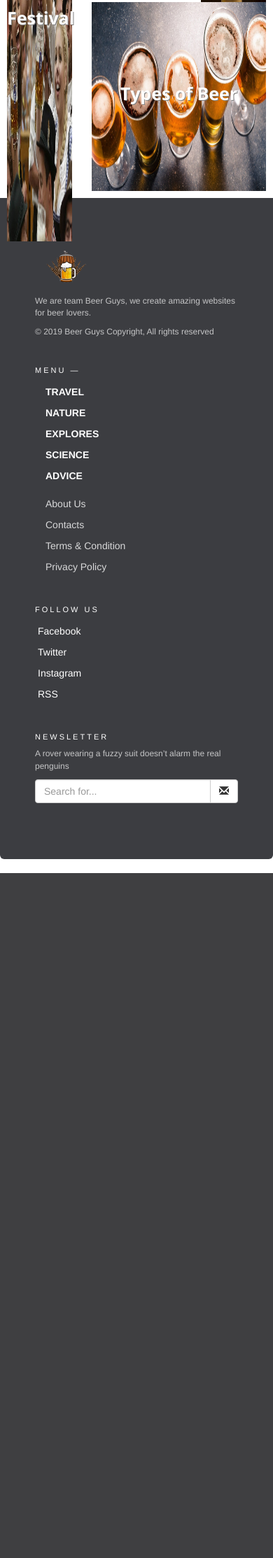
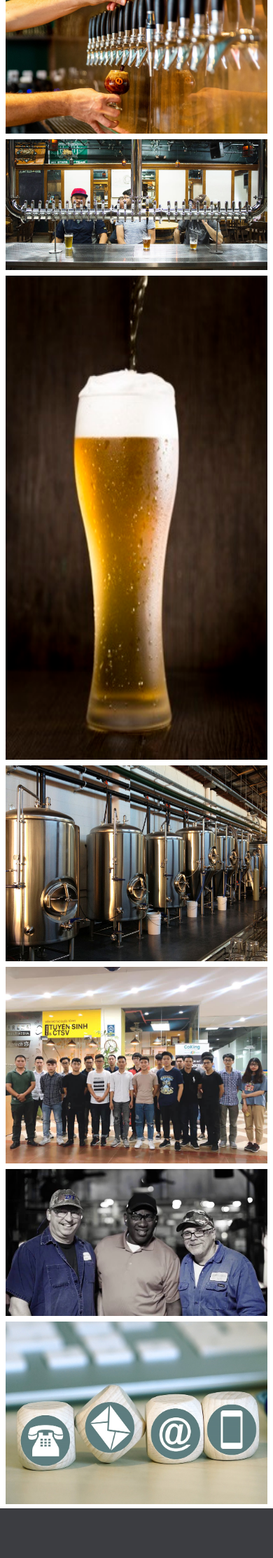
Before and after one commit to lolthoi/the-guys-colour-life-more-beautiful-and-brighter, a PHP site: page / in a window 390 px wide. Shown: the part 1503-3730 px from the top of the page at 70% size. Before the commit the page ends 2751 px from the top, so only its background shows below. Run offline with PHP 8.4, Linux system fonts and the light colour scheme; some libraries are stand-ins or nearby versions.

Commit message:
demo-lan-14 (added nutrition, type and how to brew)

```diff
--- a/css/how-to-brew.css
+++ b/css/how-to-brew.css
@@ -5,6 +5,7 @@
 }
 body{
     background-color: #ffffff;
+    overflow-x: hidden;
 }
 a{
     text-decoration: none;
--- a/css/nutrition.css
+++ b/css/nutrition.css
@@ -5,6 +5,7 @@
 }
 body{
     background-color: #ffffff;
+    overflow-x: hidden;
 }
 a{
     text-decoration: none;
--- a/css/style.css
+++ b/css/style.css
@@ -57,7 +93,72 @@ body .home {
 }
 .menu li a:hover{
     color: #cc9933;
+    text-decoration: none;
 }
+
+
+/* Responsive + collapsible menu bars */
+.menu-toggle {
+    color: #1b1e21;
+    float: right;
+    line-height: 70px;
+    font-size: 30px;
+    cursor: pointer;
+    display: none;
+}
+
+@media (max-width: 1024px) {
+    .header {
+        padding: 0 20px;
+        background: rgba(255,255,255,0.9);
+    }
+    .menu-toggle {
+        display: block;
+    }
+    .menu {
+        position: absolute;
+        width: 100%;
+        height: calc(78vh - 50px);
+        background: rgba(255,255,255,0.9);
+        top: 75px;
+        left: -100%;
+        transition: 0.5s;
+        float: left;
+    }
+    .menu.active
+    {
+        left: 0;
+    }
+    .menu ul {
+        position: absolute;
+        right: 8px;
+        height: 92vh;
+        top: 0vh;
+        display: flex;
+        flex-direction: column;
+        align-items: center;
+        width: 100%;
+    }
+    .menu ul > li {
+        padding-bottom: 15px;
+    }
+    .menu ul li ul {
+        background: none;
+    }
+    .menu ul li.active ul {
+        position: relative;
+        height: 31vh;
+        display: flex;
+        flex-direction: column;
+        align-items: center;
+        top: 3vh;
+    }
+    .menu ul li ul li {
+        width: 100%;
+    }
+}
+
+
 .home .vid {
     width: 100%;
 }
@@ -67,99 +168,144 @@ body .home {
 .slogan{
     float: left;
     width: 100%;
+    height: 200px;
     padding-right: 90px;
     padding-left: 90px;
     background-image: url("../img/script_background_40percent.jpg");
     background-size: cover;
 }
 .slogan h1{
-    font-family: 'Gloria Hallelujah', cursive;
-    font-size: 50px;
+    font-family: 'Open Sans', sans-serif;
+    font-size: 40px;
+    text-align: center;
+    padding-top: 50px;
 }
 .slogan .signature{
     font-family: 'Gloria Hallelujah', cursive;
     font-size: 25px;
     float: right;
 }
-.home .container{
-    float: left;
+
+
+/*--Content--*/
+.row1 {
+    display: -ms-flexbox; /* IE10 */
+    display: flex;
+    -ms-flex-wrap: wrap; /* IE10 */
+    flex-wrap: wrap;
+    padding: 0 4px 6px;
+}
+
+/* Create four equal columns that sits next to each other */
+.column {
+    -ms-flex: 33.33%; /* IE10 */
+    flex: 33.33%;
+    max-width: 33.33%;
+    padding: 0 4px;
+}
+
+.column img {
+    margin-top: 8px;
+    vertical-align: middle;
+    width: 100%;
+}
+#nutrition{
+    height: 692px;
+}
+#contact{
+    height: 261px;
+}
+
+/* Responsive layout - makes a two column-layout instead of four columns */
+@media screen and (max-width: 1024px) {
+    .column {
+        -ms-flex: 100%;
+        flex: 100%;
+        max-width: 100%;
+    }
+}
+
+/*--Classes for a tag of the grid system--*/
+/*--big images--*/
+.big {
     position: relative;
-    width: 100%;
-    height: 1000px;
-    margin: 35px auto;
 }
-.hover{
-    width: 100%;
-    height: 100%;
-    opacity: 0;
-    background-color: #cc9933;
-}
-.container .hover:hover {
-    opacity: 0.5;
-}
-.duc{
-    position: absolute;
-    float: left;
-    top: 0;
-    left: 0;
-    width: 69%;
-    height: 29%;
-    padding: 10px;
-}
-.son{
-    position: absolute;
-    float: right;
-    top: 0;
-    right: 0;
-    width: 29%;
-    height: 69%;
-    padding: 10px;
-}
-.tuananh{
-    position: absolute;
-    float: right;
-    bottom: 0;
-    right: 0;
-    width: 69%;
-    height: 29%;
-    padding: 10px;
-}
-.duong{
-    position: absolute;
-    float: left;
-    bottom: 0;
-    left: 0;
-    width: 29%;
-    height: 69%;
-    padding: 10px;
-}
-.viet{
-    float: left;
-    position: absolute;
-    top: 31%;
-    left: 31%;
-    width: 38%;
-    height: 38%;
-    padding: 10px;
-}
-a .text{
-    top: 55%;
-    position: relative;
-    width: 100%;
-    text-align: center;
-    font-family: 'Open Sans', sans-serif;
-    font-size: 25px;
-    font-weight: 700;
-    color: white;
-    z-index: 2;
-    text-shadow: 1px 1px gray;
-}
-.background {
-    float: left;
+.image-2 {
+    display: block;
     width: 100%;
     height: 100%;
 }
-/* footer */
+
+.overlay-2 {
+    position: absolute;
+    bottom: 0;
+    left: 0;
+    right: 0;
+    background-color: rgba(254,150,0,0.7);
+    overflow: hidden;
+    width: 0;
+    height: 100%;
+    transition: .5s ease;
+}
+
+.big:hover .overlay-2 {
+    width: 100%;
+}
+
+.text-2 {
+    color: white;
+    font-size: 30px;
+    font-family: 'Open Sans', sans-serif;
+    position: absolute;
+    top: 50%;
+    left: 50%;
+    -webkit-transform: translate(-50%, -50%);
+    -ms-transform: translate(-50%, -50%);
+    transform: translate(-50%, -50%);
+    white-space: nowrap;
+}
+
+/*--normal images--*/
+.normal {
+    position: relative;
+}
+.normal:hover .overlay {
+    height: 100%;
+}
+
+.image {
+    display: block;
+    width: 100%;
+    height: 100%;
+}
+
+.overlay {
+    position: absolute;
+    bottom: 0;
+    left: 0;
+    right: 0;
+    background-color: rgba(254,150,0,0.7);
+    overflow: hidden;
+    width: 100%;
+    height: 0;
+    transition: .5s ease;
+}
+
+.text {
+    color: white;
+    font-size: 30px;
+    font-family: 'Open Sans', sans-serif;
+    position: absolute;
+    top: 50%;
+    left: 50%;
+    -webkit-transform: translate(-50%, -50%);
+    -ms-transform: translate(-50%, -50%);
+    transform: translate(-50%, -50%);
+    text-align: center;
+}
+
+/*--footer--*/
+
 .footer-bs {
     background-color: #3c3d41;
     padding: 60px 40px;
@@ -168,7 +314,7 @@ a .text{
     border-bottom-right-radius: 6px;
     border-top-left-radius: 0px;
     border-bottom-left-radius: 6px;
-    float: left;
+    width: 100%;
 }
 .footer-bs .footer-brand, .footer-bs .footer-nav, .footer-bs .footer-social, .footer-bs .footer-ns { padding:10px 25px; }
 .footer-bs .footer-nav, .footer-bs .footer-social, .footer-bs .footer-ns { border-color: transparent; }
--- a/home.html
+++ b/home.html
@@ -2,84 +2,155 @@
 <html lang="en">
 <head>
     <meta charset="UTF-8">
+    <meta name="viewport" content="width=device-width, initial-scale=1.0">
     <title>Những chàng trai tô màu cho cuộc sống thêm đẹp và tươi xanh</title>
-    <link rel="stylesheet" type="text/css" href="css/style.css"/>
-    <link href="https://fonts.googleapis.com/css?family=Gloria+Hallelujah&display=swap" rel="stylesheet">
-    <link rel="stylesheet" type="text/css" href="vendors/bootstrap-3.3.7/css/bootstrap.min.css">
-    <link href="https://fonts.googleapis.com/css?family=Open+Sans:300,300i,400,400i,600,600i,700,700i,800,800i&display=swap&subset=vietnamese" rel="stylesheet">
+    <link rel="stylesheet" type="text/css" href="css/style.css">
+    <link rel="stylesheet" type="text/css" href="vendors/bootstrap3.4.1/css/bootstrap.min.css">
+    <link href="https://use.fontawesome.com/releases/v5.0.10/css/all.css" rel="stylesheet">
+    <link rel="stylesheet" href="https://stackpath.bootstrapcdn.com/bootstrap/3.4.1/css/bootstrap.min.css" integrity="sha384-HSMxcRTRxnN+Bdg0JdbxYKrThecOKuH5zCYotlSAcp1+c8xmyTe9GYg1l9a69psu" crossorigin="anonymous">
+    <!--<link rel="stylesheet" type="text/css" href="mdbootstrap4.1/css/bootstrap.css">-->
+    <!--<link rel="stylesheet" type="text/css" href="bootstrap4.1.3/css/bootstrap.min.css">
+    <link rel="stylesheet" href="https://stackpath.bootstrapcdn.com/bootstrap/4.1.3/css/bootstrap.min.css" integrity="sha384-MCw98/SFnGE8fJT3GXwEOngsV7Zt27NXFoaoApmYm81iuXoPkFOJwJ8ERdknLPMO" crossorigin="anonymous">
+    -->
+    <link href="https://fonts.googleapis.com/css?family=Gloria+Hallelujah&amp;display=swap" rel="stylesheet">
+    <link href="https://fonts.googleapis.com/css?family=Open+Sans:300,300i,400,400i,600,600i,700,700i,800,800i&amp;display=swap&amp;subset=vietnamese" rel="stylesheet">
 </head>
 <body>
+
 <div class="home">
+
+    <!-- navigation Menu -->
     <div class="header">
         <div class="logo">
-                <a href=""> <img src="img/logo.png"/> </a>
+            <a href=""> <img src="img/logo.png">
+                <span id="logo">Beer is good but beers are better</span>
+            </a>
         </div>
         <div class="menu">
             <ul>
-                    <li><a href=""> dương</a></li>
-                    <li><a href=""> đức</a></li>
-                    <li><a href=""> việt</a> </li>
-                    <li><a href=""> tuấn anh</a> </li>
-                    <li><a href=""> sơn</a></li>
+                <li><a  href="#"><span class="glyphicon glyphicon-search"></span></a></li>
+                <li><a  href="#careers"> careers</a></li>
+                <li><a  href="#about"> about us</a></li>
+                <li class="sub-menu"><a href="#brews"> breweries <span class="caret"></span></a>
+                    <ul style="padding-bottom: 25px;padding-top: 25px">
+                        <li><a href="#">How to brew</a></li>
+                        <li><a href="#">Brewing Factories</a></li>
+                        <li><a href="#">Craft Breweries </a></li>
+                    </ul>
+                </li>
+                <li class="sub-menu"><a href="#beers"> beers <span class="caret"></span></a>
+                    <ul style="padding-bottom: 25px;padding-top: 25px">
+                        <li><a href="https://ntmd.herokuapp.com/">History of Beer</a></li>
+                        <li><a href="http://hitokirikioku.herokuapp.com/festival.html">cultural references</a></li>
+                        <li><a href="#">Nutritional values</a></li>
+                        <li><a href="#">types of beer</a></li>
+                    </ul>
+                </li>
+                <li><a href="#contact us"> contact us</a></li>
             </ul>
         </div>
+        <div class="menu-toggle"><i class="fa fa-bars" aria-hidden="true"></i></div>
     </div>
+
+    <!-- Video -->
     <div class="vid">
-            <video src="video/Home%20-%20MillerCoors.mp4" typeof="mp4" autoplay muted loop/>
-        </div>
+        <video src="video/Home%20-%20MillerCoors.mp4" typeof="mpa4" autoplay="" muted="" loop="">
+        </video></div>
+
+    <!-- Slogan -->
     <div class="slogan">
         <h1>"Beer is proof that God loves us and wants us to be happy"</h1>
         <span class="signature">-US-</span>
     </div>
-        <div class="container">
-            <a class="duc" href="https://ntmd.herokuapp.com/" target="_blank">
-                <div class="text">
-                    Origin of beer
-                </div>
-                <div class="background">
-                    <img src="img/origin-of-beer.jpg" width="100%" height="100%">
-                </div>
-                <div class="hover">
 
-                </div>
-            </a>
-            <a class="son" href="#" target="_blank">
-                <div class="text" >Lợi ích, giá trị dinh dưỡng</div>
-                <div class="background">
-                    <img src="img/nutrition.jpg" width="100%" height="100%">
-                </div>
-                <div class="hover">
-
-                </div>
-            </a>
-            <a class="tuananh" href="#" target="_blank">
-                <div class="text"> Types of Beer</div>
-                <div class="background">
-                    <img src="img/beer-glasses-getty-LeszekCzerwonka.jpg" width="100%" height="100%">
-                </div>
-                <div class="hover">
-
-                </div>
-            </a>
-            <a class="duong" href="http://hitokirikioku.herokuapp.com/festival.html" target="_blank">
-                <div class="text">Culture and Festival</div>
-                <div class="background">
-                    <img src="img/culture.jpg" width="100%" height="100%">
-                </div>
-                <div class="hover">
-
-                </div>
-            </a>
-            <a class="viet" href="#" target="_blank">
-                <div class="text"> Brewing Process</div>
-                <div class="background">
-                    <img src="img/day%20chuyen.webp" width="100%" height="100%">
-                </div>
-                <div class="hover">
-
+    <!-- Content Grid -->
+    <div class="row1">
+        <div class="column">
+            <div class="normal">
+                <a href="#"><img src="img/origin-of-beer.jpg" class="image" style="width:100%">
+                    <div class="overlay">
+                        <div class="text">History Of Beer</div>
                     </div>
                 </a>
             </div>
+            <div class="normal">
+                <a href="#"><img src="img/day%20chuyen.webp" class="image" style="width:100%">
+                    <div class="overlay">
+                        <div class="text">Brewing Process</div>
+                    </div>
+                </a>
+            </div>
+            <div class="normal">
+                <a href="#"><img src="img/beer-glasses-getty-LeszekCzerwonka.jpg" class="image" style="width:100%">
+                    <div class="overlay">
+                        <div class="text">Types Of Beer</div>
+                    </div>
+                </a>
+            </div>
+            <div class="big">
+                <a href="#"><img src="img/culture.jpg" class="image-2"  style="width:100%; height: 100%">
+                    <div class="overlay-2">
+                        <div class="text-2">Cultural References</div>
+                    </div>
+                </a>
+            </div>
+        </div>
+        <div class="column">
+            <div class="normal">
+                <a href="#"><img src="img/cropped-B28A7823-1.jpg" class="image" style="width:100%">
+                    <div class="overlay">
+                        <div class="text">How to brew</div>
+                    </div>
+                </a>
+            </div>
+            <div class="normal">
+                <a href="#"><img src="img/4-Small-Breweries-Happy-to-Stay-Small-hero.jpg" class="image" style="width:100%">
+                    <div class="overlay">
+                        <div class="text">Craft Breweries</div>
+                    </div>
+                </a>
+            </div>
+            <div class="big" id="nutrition">
+                <a href="#"><img src="img/nutrition.jpg" class="image-2"  style="width:100%">
+                    <div class="overlay-2">
+                        <div class="text-2">Nutritional Values</div>
+                    </div>
+                </a>
+            </div>
+        </div>
+        <div class="column">
+            <div class="normal">
+                <a href="#"><img src="img/brewery.jpg" class="image" style="width:100%">
+                    <div class="overlay">
+                        <div class="text">Brewing Factories</div>
+                    </div>
+                </a>
+            </div>
+            <div class="normal">
+                <a href="#"><img src="img/73021223_1650688658400810_1059576296008318976_n.jpg" class="image" style="width:100%">
+                    <div class="overlay">
+                        <div class="text">About Us</div>
+                    </div>
+                </a>
+            </div>
+            <div class="normal">
+                <a href="#"><img src="img/maxresdefault.jpg" class="image" style="width:100%">
+                    <div class="overlay">
+                        <div class="text">Careers</div>
+                    </div>
+                </a>
+            </div>
+            <div class="normal" id="contact">
+                <a href="#"><img src="img/liên-he-2.jpg" class="image" style="width:100%">
+                    <div class="overlay">
+                        <div class="text">Contact Us</div>
+                    </div>
+                </a>
+            </div>
+        </div>
+    </div>
+
+    <!----------- Footer ------------>
     <footer class="footer-bs">
         <div class="row">
             <div class="col-md-3 footer-brand animated fadeInLeft">
@@ -130,6 +201,19 @@
             </div>
         </div>
     </footer>
+    <section style="text-align:center; margin:10px auto;"><p>Designed by <a href="http://beer-guys.herokuapp.com/">Team Beer Guys</a></p></section>
 </div>
+<script src="https://ajax.googleapis.com/ajax/libs/jquery/3.4.1/jquery.min.js"></script>
+<script type="text/javascript">
+    $(document).ready(function () {
+        $('.menu-toggle').click(function () {
+            $('.menu').toggleClass('active');
+        })
+        $('ul li').click(function () {
+            $(this).siblings().removeClass('active');
+            $(this).toggleClass('active');
+        })
+    })
+</script>
 </body>
 </html>
```
Also changed, not shown: other parts of css/style.css (+41 -5 lines), img/contactus.jpg (deleted), img/liên-he-2.jpg (added). Lines whose indentation alone changed are shown as unchanged.
